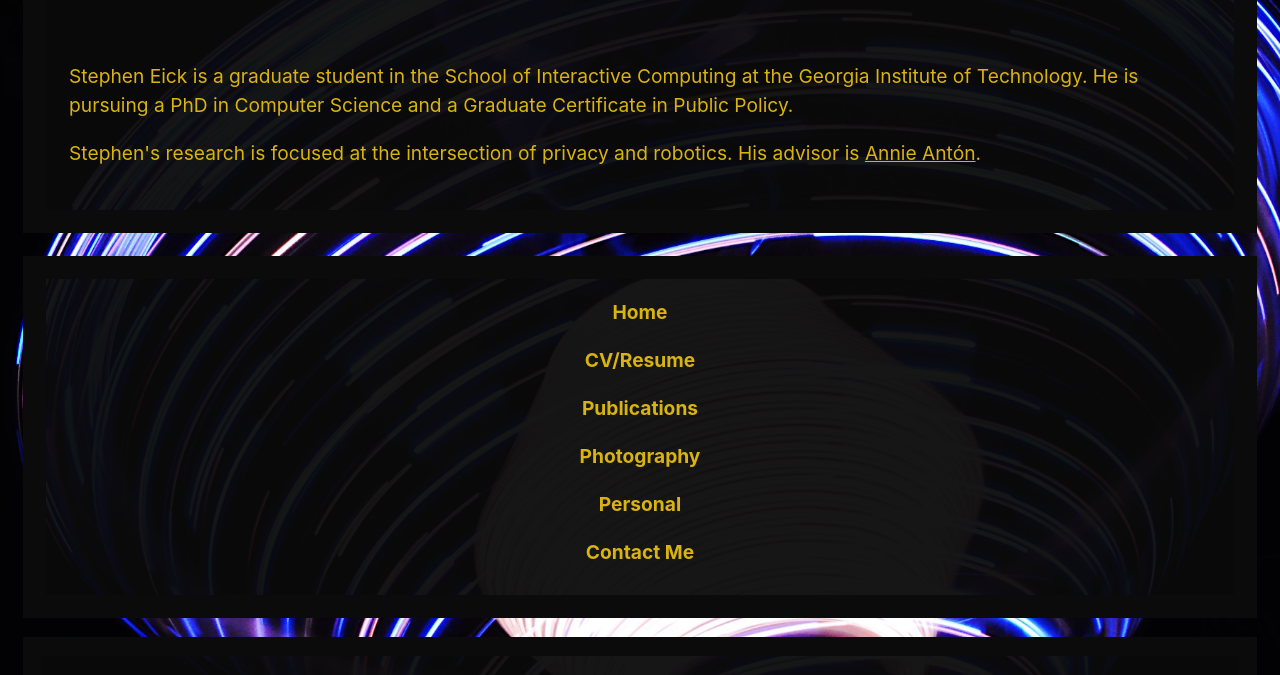
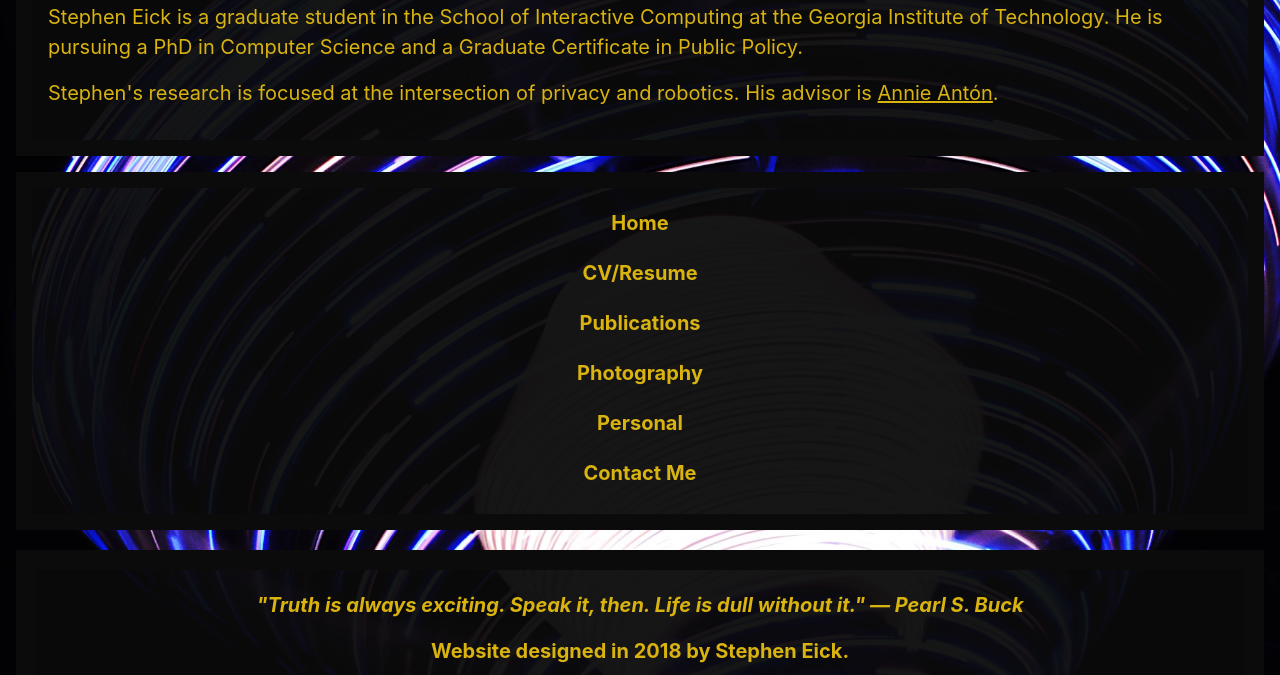
Before and after one commit to theredcomputer/theredcomputer.github.io, a plain HTML site: page index.html in a window 1280 px wide. Shown: the part 185-860 px from the top of the page. Drawn offline with nearby package versions, Linux system fonts and the light colour scheme.

Commit message:
More font sizing.

```diff
--- a/main.css
+++ b/main.css
@@ -41,12 +41,12 @@
 }
 
 @media (max-width: 1440px) {
-    html, body {height: auto; font-size: 1.2rem;}
+    html, body {height: auto;}
     .main {margin-bottom: 1em;}
     body {padding: 1em; border: 0em;}
-    .footer {margin-top: 1em; font-size: 1rem;}
-    .maincontent {max-width: unset; font-size: 1rem;}
-    .nav-li {font-size: 1rem;}
+    .footer {margin-top: 1em; font-size: 1.25rem;}
+    .maincontent {max-width: unset; font-size: 16px; font-size: 1.25rem;}
+    .nav-li {font-size: 1.25rem;}
 }
 
 @media (min-width: 1441px) {
@@ -67,6 +67,11 @@
     .main { flex: 10 0px;}
     .nav-right {order: 3;}
     .footer {order: 4;}
+}
+
+html {
+    font-size: 100%;
+    line-height: 100%;
 }
 
 body {
```
